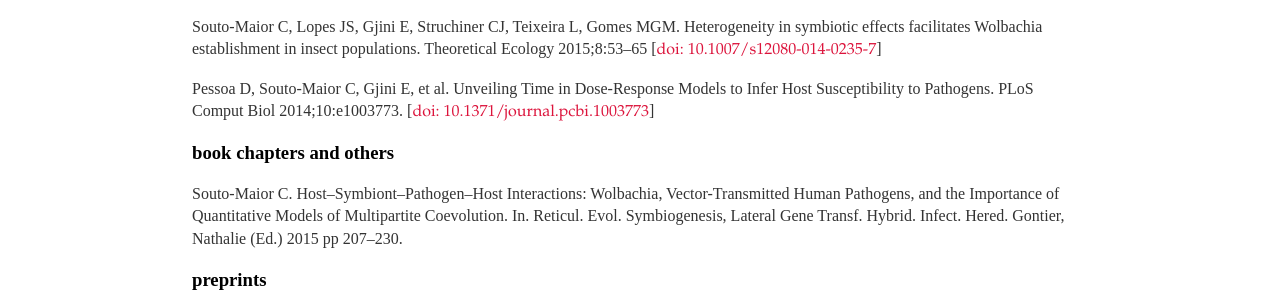
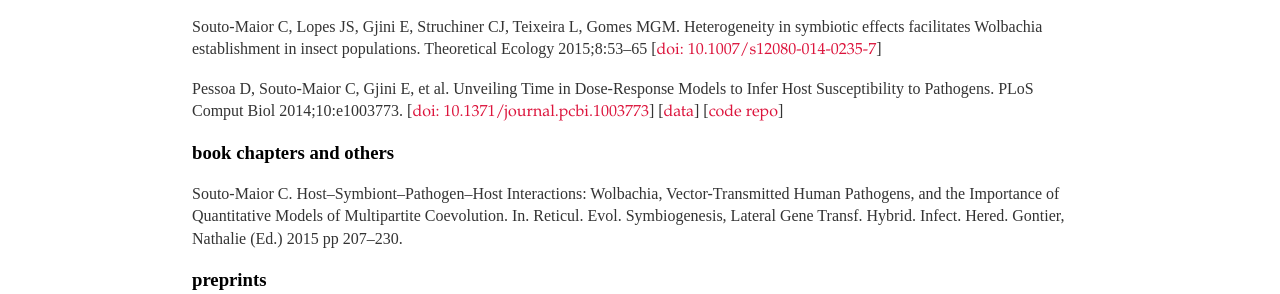
Before and after one commit to caesoma/caesoma.github.io, a Jekyll site: the page built from publications/index.md, in a window 1280 px wide. Shown: the part 448-742 px from the top of the page. Built offline with Jekyll 4.4.1, drawn with Linux system fonts in a browser that asks for light colours.

Commit message:
update publication list

```diff
--- a/publications/index.md
+++ b/publications/index.md
@@ -35,6 +35,8 @@
 Pessoa D, Souto-Maior C, Gjini E, et al.
 Unveiling Time in Dose-Response Models to Infer Host Susceptibility to Pathogens.
 PLoS Comput Biol 2014;10:e1003773. [[doi: 10.1371/journal.pcbi.1003773](https://dx.doi.org/10.1371/journal.pcbi.1003773)]
+[[data](https://doi.org/10.1371/journal.pcbi.1003773.s001)]
+[[code repo](https://github.com/dpessoaIGC/Dose-Invariant_Susceptibility_Estimator)]
 
 ### book chapters and others
 Souto-Maior C.
```
